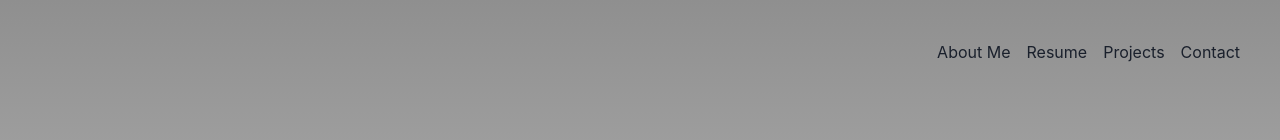
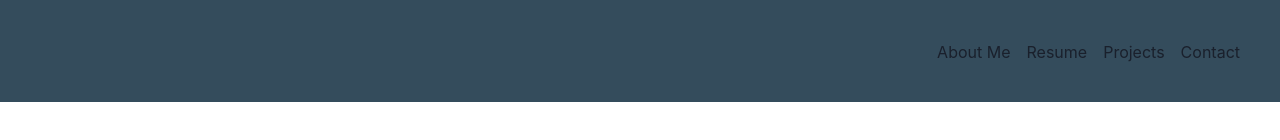
Before and after one commit to avc0021/Portfolio-3.0, a React (Create React App) app: page / in a window 1280 px wide. Shown: the top 140 px of the page. Built offline with nearby package versions, Linux system fonts and the light colour scheme.

Commit message:
updated nav bar bg

```diff
--- a/src/App.js
+++ b/src/App.js
@@ -29,9 +29,6 @@ function App() {
   return (
     <div
       className="App"
-      style={{
-        background: "linear-gradient(rgb(143,143,143),transparent)",
-      }}
     >
       <Navbar currentPage={currentPage} handlePageChange={handlePageChange} />
       {renderPage()}
--- a/src/components/Navbar/navbar.js
+++ b/src/components/Navbar/navbar.js
@@ -15,12 +15,14 @@ function Navbar({ currentPage, handlePageChange }) {
     <VStack>
       <Flex
         align="center"
-        justify="right"
-        wrap="wrap"
+        pos="relative"
+        justify="center"
+        boxSize="full"
         w="100%"
         mb={8}
         p={8}
-        bg={["primary.500"]}
+        pb="30px"
+        backgroundColor="#344c5c"
       >
         <Spacer></Spacer>
         <Box p="2" _hover={{ textDecoration: "underline" }}>
```
